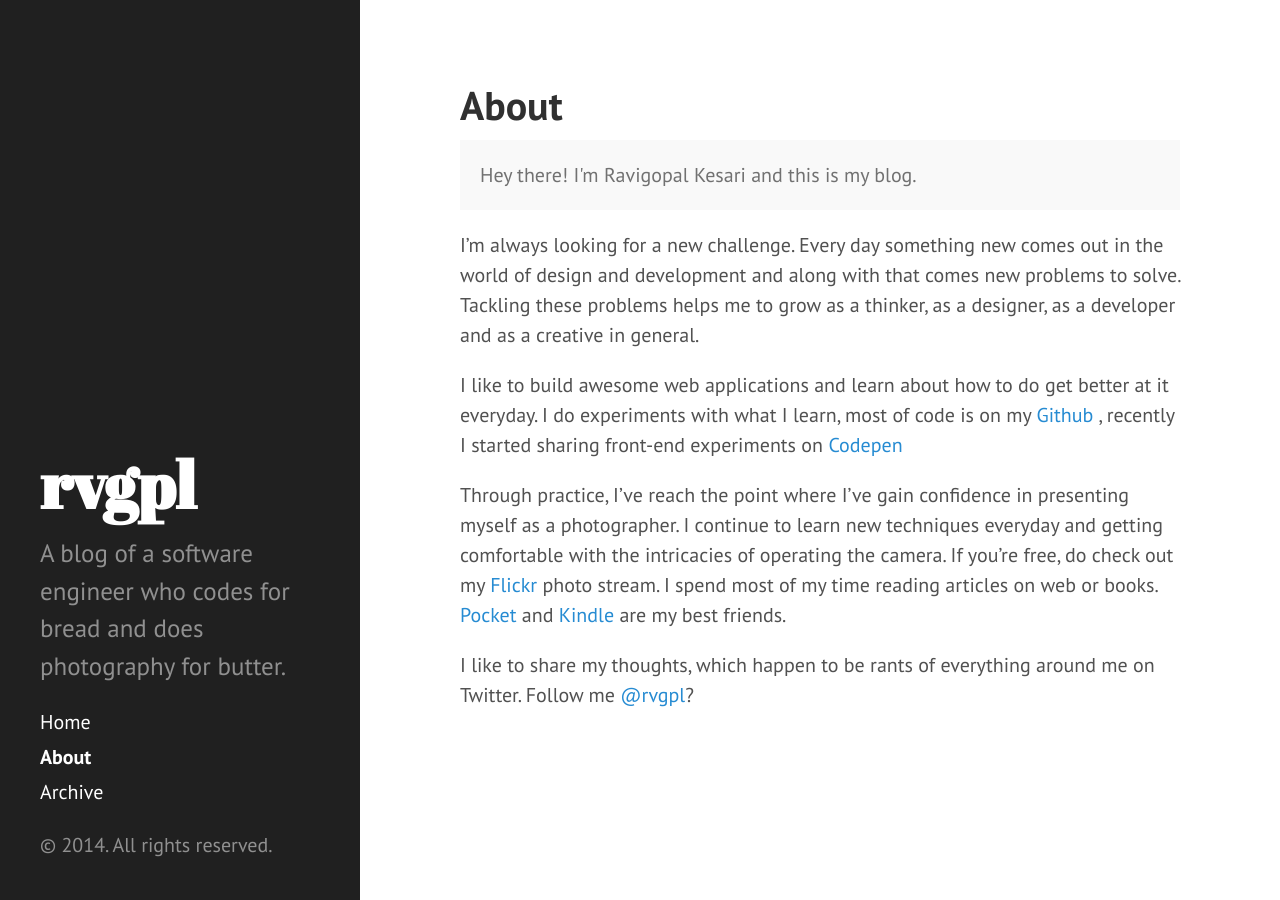
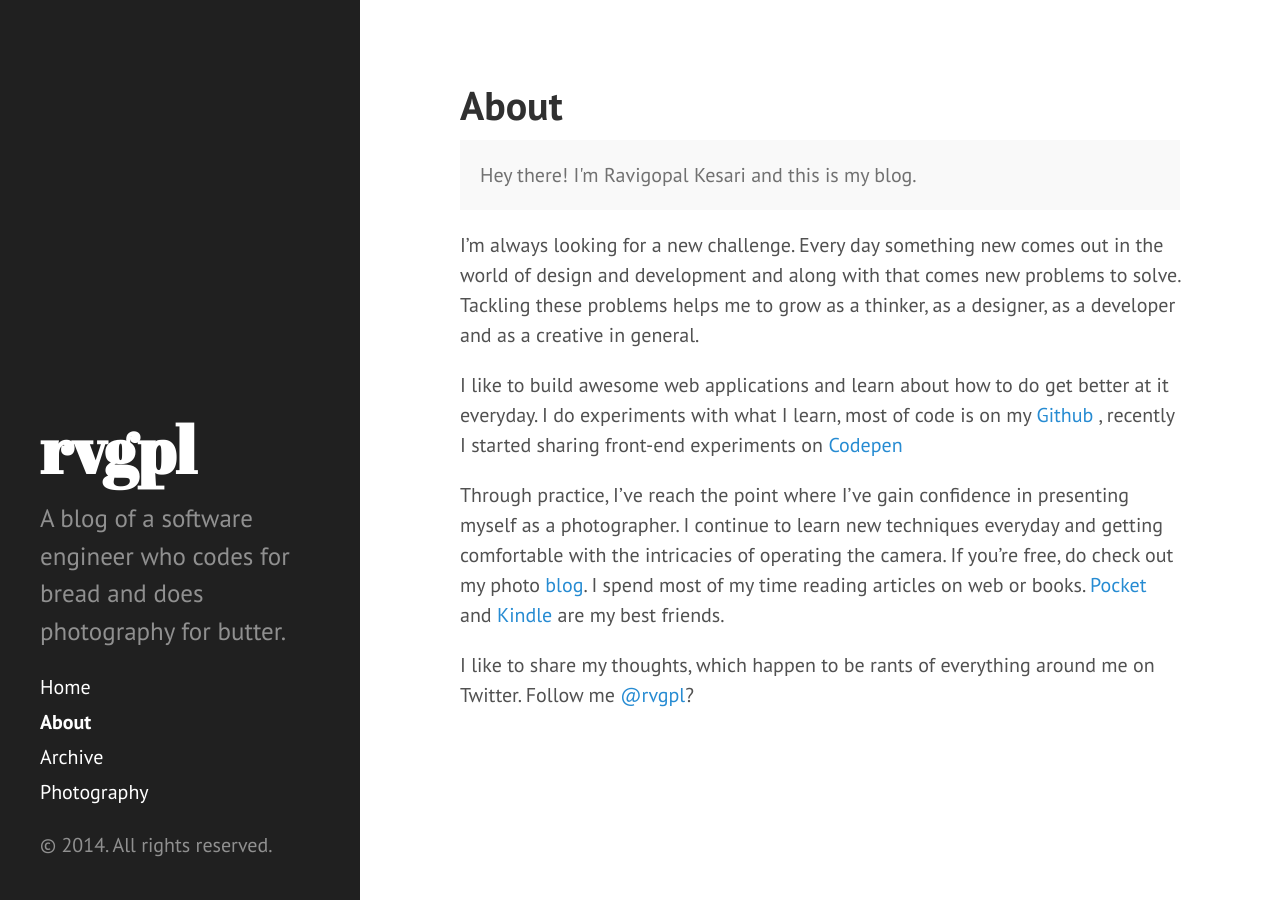
Before and after one commit to rvgpl/rvgpl.github.io, a Jekyll site: the page built from about.md, in a window 1280 px wide. Built offline with Jekyll 4.4.1, drawn with Linux system fonts in a browser that asks for light colours; Markdown is read by kramdown in place of the engine named in the settings.

Commit message:
Links to photo blog

```diff
--- a/_includes/sidebar.html
+++ b/_includes/sidebar.html
@@ -26,7 +26,7 @@
         {% endif %}
       {% endfor %}
 
-
+   <a class="sidebar-nav-item" href="http://rvgpl.tumblr.com">Photography</a>
     </nav>
 
     <p>&copy; {{ site.time | date: '%Y' }}. All rights reserved.</p>
--- a/about.md
+++ b/about.md
@@ -11,7 +11,7 @@ I'm always looking for a new challenge. Every day something new comes out in the
 
 I like to build awesome web applications and learn about how to do get better at it everyday. I do experiments with what  I learn, most of code is on my [Github](http://github.com/rvgpl) , recently I started sharing front-end experiments on [Codepen](http://codepen.io/rvgpl)
 
-Through practice, I’ve reach the point where I’ve gain confidence in presenting myself as a photographer. I continue to learn new techniques everyday and getting comfortable with the intricacies of operating the camera. If you’re free, do check out my [Flickr](http://www.flickr.com/rvpl/photos/) photo stream.
+Through practice, I’ve reach the point where I’ve gain confidence in presenting myself as a photographer. I continue to learn new techniques everyday and getting comfortable with the intricacies of operating the camera. If you’re free, do check out my photo [blog](http://rvgpl.tumblr.com).
 I spend most of my time reading articles on web or books. [Pocket](http://getpocket.com/) and [Kindle](http://www.amazon.com/gp/feature.html?docId=165849822) are my best friends.
 
 I like to share my thoughts, which happen to be rants of everything around me on Twitter. Follow me [@rvgpl](http://twitter.com/rvgpl)?
```
